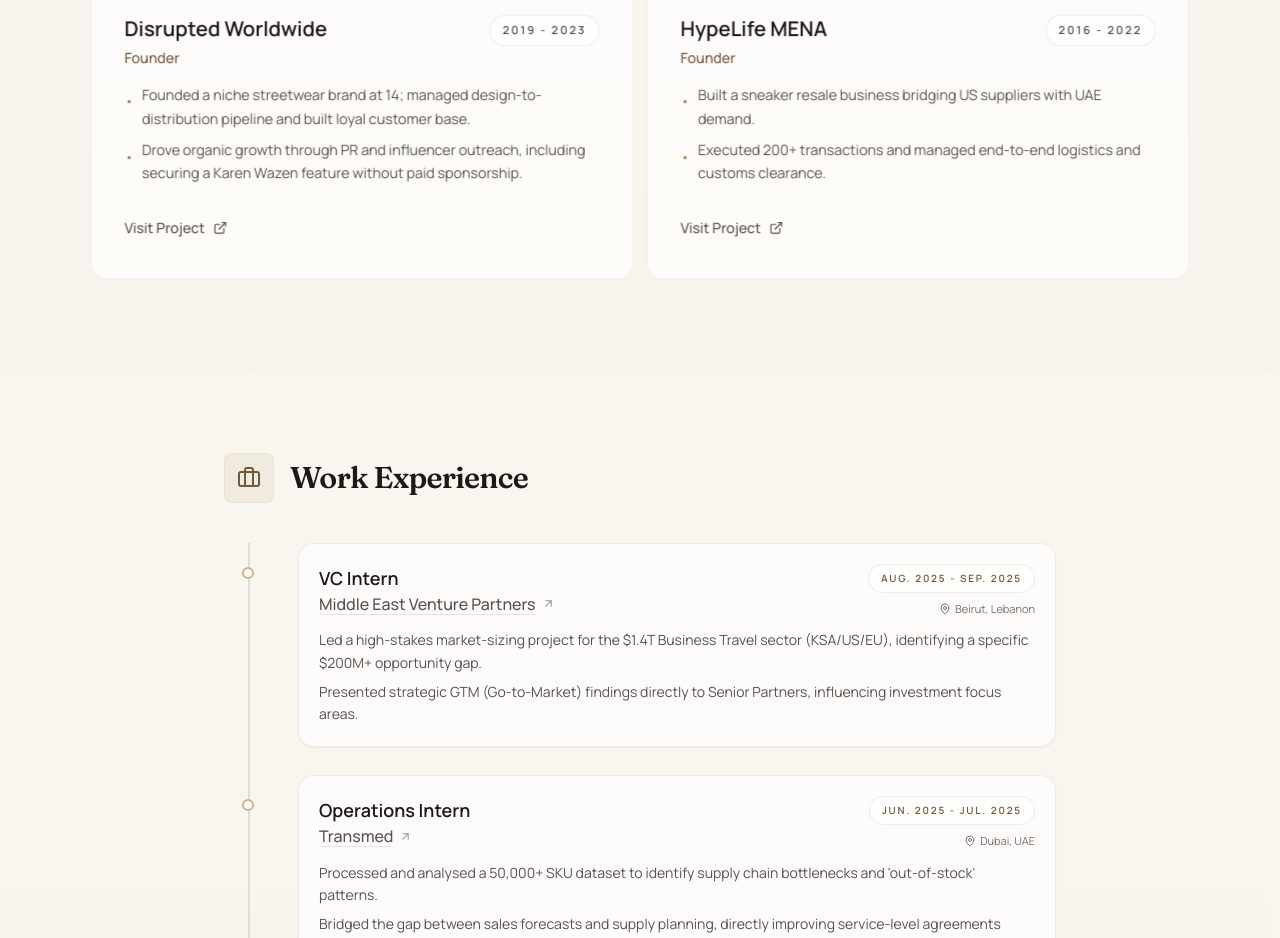
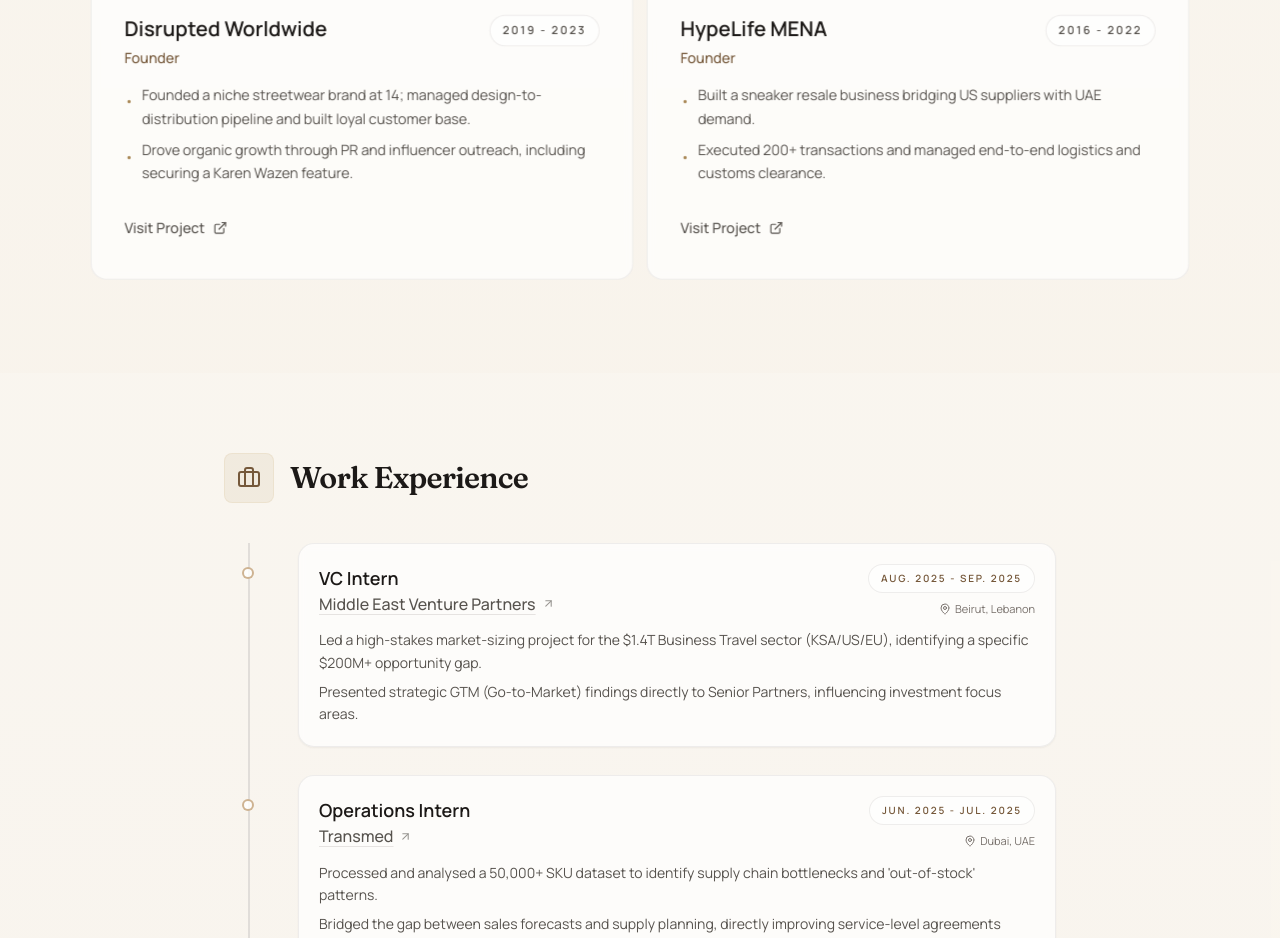
Before and after one commit to theosayad/theosayad.github.io, a React (Vite) app: page / in a window 1280 px wide. Shown: the part 1980-2918 px from the top of the page. Built offline with nearby package versions, Linux system fonts and the light colour scheme; no server answers.

Commit message:
refine disrupted bullet

```diff
--- a/constants.ts
+++ b/constants.ts
@@ -93,7 +93,7 @@ export const VENTURES_DATA: VentureItem[] = [
     period: "2019 - 2023",
     description: [
       "Founded a niche streetwear brand at 14; managed design-to-distribution pipeline and built loyal customer base.",
-      "Drove organic growth through PR and influencer outreach, including securing a Karen Wazen feature without paid sponsorship."
+      "Drove organic growth through PR and influencer outreach, including securing a Karen Wazen feature."
     ],
     link: "https://www.instagram.com/disruptedww/"
   },
```
